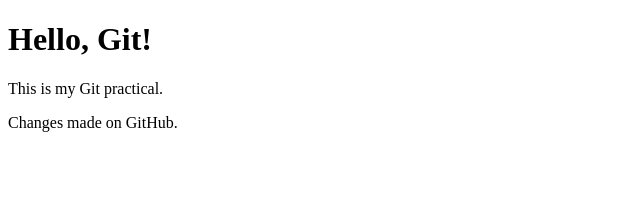
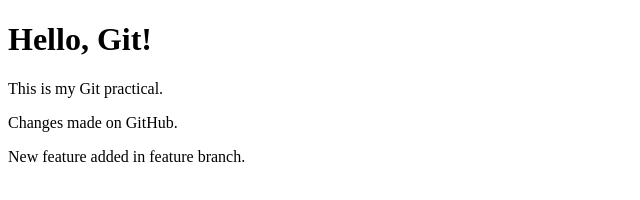
Before and after one commit to hunter11108Q/Practical, a plain HTML site: page index.html in a window 1280 px wide. Shown: the whole page, without its empty margins (0-640 px from the left). Drawn offline with Linux system fonts and the light colour scheme.

Commit message:
Add new feature

```diff
--- a/index.html
+++ b/index.html
@@ -7,5 +7,6 @@
     <h1>Hello, Git!</h1>
     <p>This is my Git practical.</p>
     <p>Changes made on GitHub.</p>
+<p>New feature added in feature branch.</p>
 </body>
 </html>
```
